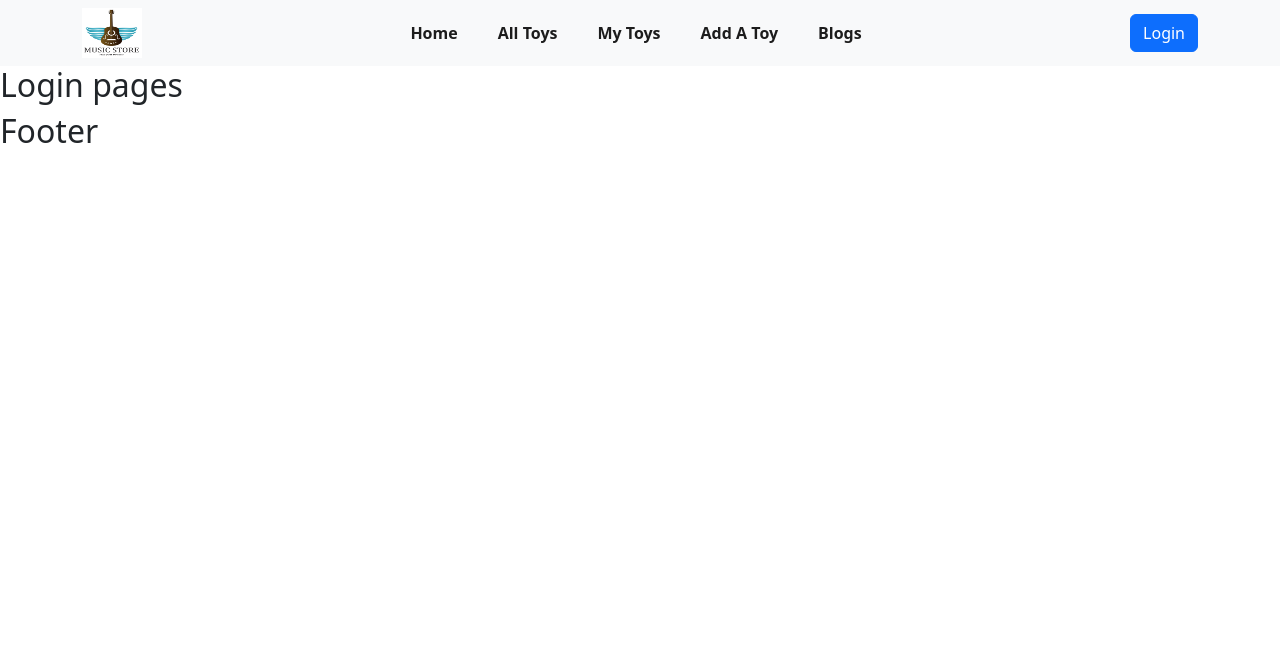
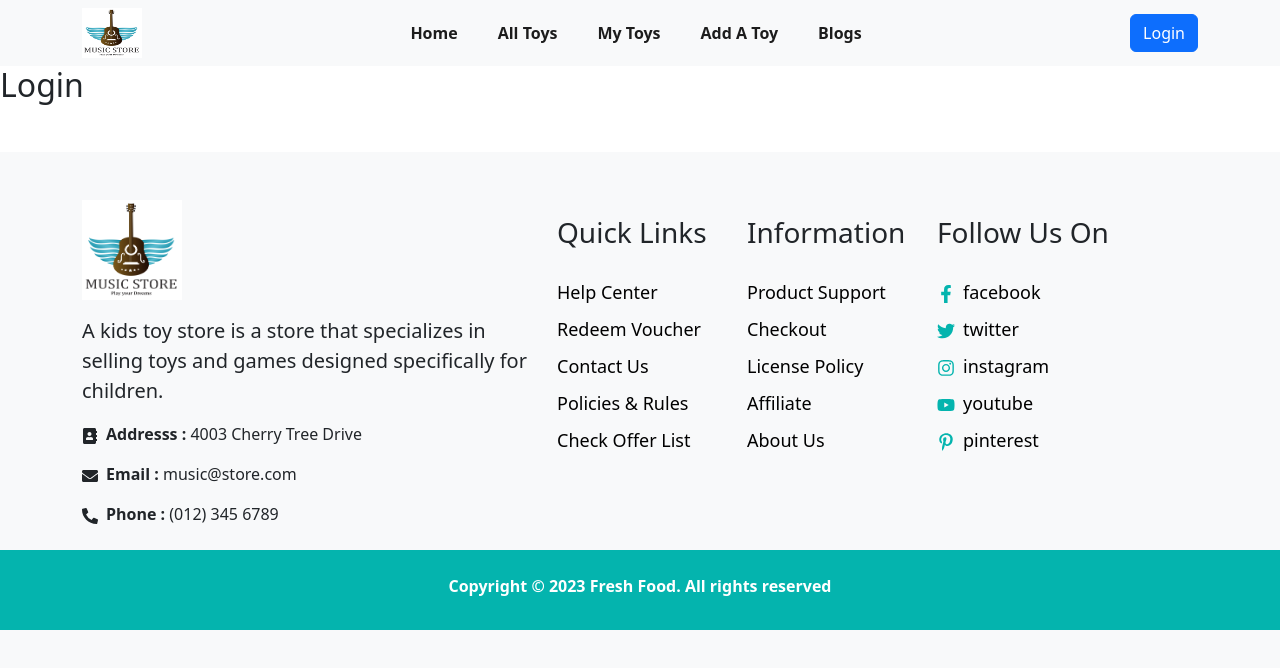
Before and after one commit to 75mdnazmul/Music-Store-Project-Client, a React (Vite) app: page /login in a window 1280 px wide. Shown: the top 668 px of the page. Built offline with nearby package versions, Linux system fonts and the light colour scheme.

Commit message:
Footer part is added

```diff
--- a/index.html
+++ b/index.html
@@ -2,7 +2,7 @@
 <html lang="en">
   <head>
     <meta charset="UTF-8" />
-    <link rel="icon" type="image/svg+xml" href="/vite.svg" />
+    <link rel="icon" href="/src/assets/logo.png" />
     <link href="index.css?theme=light" rel="stylesheet">
     <meta name="viewport" content="width=device-width, initial-scale=1.0" />
     <title>Music store</title>
--- a/package.json
+++ b/package.json
@@ -16,6 +16,7 @@
     "react": "^18.2.0",
     "react-bootstrap": "^2.7.4",
     "react-dom": "^18.2.0",
+    "react-icons": "^4.8.0",
     "react-router-dom": "^6.11.2",
     "sort-by": "^1.2.0"
   },
--- a/src/Pages/Login/Login.jsx
+++ b/src/Pages/Login/Login.jsx
@@ -1,8 +1,8 @@
 
 const Login = () => {
     return (
-        <div>
-            <h2>Login pages</h2>
+        <div cls>
+            <h2>Login</h2>
         </div>
     );
 };
--- /dev/null
+++ b/src/Shared/Footer/Footer.css
@@ -0,0 +1,15 @@
+.footer-links ul{
+    padding: 0;
+}
+.footer-links ul li {
+    list-style: none;
+    padding: 5px 0;
+}
+.footer-links ul li:hover a{
+    color:#04B4AE;
+}
+.footer-links ul li a {
+    text-decoration: none;
+    font-size: 18px;
+    color: black
+}
--- a/src/Shared/Footer/Footer.jsx
+++ b/src/Shared/Footer/Footer.jsx
@@ -1,10 +1,97 @@
-// import React from 'react';
+import { Link } from 'react-router-dom';
+import logo from '../../assets/logo.png'
+import { FaAddressBook, FaEnvelope, FaPhoneAlt, FaFacebookF, FaTwitter, FaInstagram, FaYoutube, FaPinterestP} from 'react-icons/fa';
+import './Footer.css'
 
 const Footer = () => {
     return (
         <div>
-            <h2>Footer
-            </h2>
+            <div>
+                <footer className='py-5 bg-light mt-5' >
+                    <div className="container">
+                        <div className="row">
+                            <div className="col-sm-6 col-md-4 col-lg-5 pb-2">
+                                <div className="footer-logo-part">
+                                    <div className="footer-logo">
+                                        <Link to="/"><img style={{ width: "100px", height: '100px' }} src={logo} alt="" />
+                                        </Link>
+                                    </div>
+                                    <p className="fs-5 pt-3">
+                                        A kids toy store is a store that specializes in selling toys and games designed specifically for children.
+                                    </p>
+                                    <div >
+                                        <p >
+                                            <FaAddressBook></FaAddressBook>
+                                            <span className="ps-2"><span className='fw-bold'>Addresss :</span>  4003 Cherry Tree Drive</span>
+                                        </p>
+                                        <p>
+                                           <FaEnvelope></FaEnvelope>
+                                            <span className="ps-2"><span className='fw-bold'>Email :</span> music@store.com</span>
+                                        </p>
+                                        <p>
+                                            <FaPhoneAlt></FaPhoneAlt>
+                                            <span className="ps-2"><span className='fw-bold'>Phone :</span> (012) 345 6789</span>
+                                        </p>
+
+
+                                    </div>
+                                </div>
+                            </div>
+                            <div className="col-sm-6 col-md-4 col-lg-2 pt-3">
+                                <div className="">
+                                    <div className="footer-links">
+                                        <h3>Quick Links</h3>
+                                        <ul className="pt-3 ">
+                                            <li><a href="#">Help Center</a></li>
+                                            <li><a href="#">Redeem Voucher</a></li>
+                                            <li><a href="#">Contact Us</a></li>
+                                            <li><a href="#">Policies & Rules</a></li>
+                                            <li><a href="#">Check Offer List</a></li>
+                                        </ul>
+                                    </div>
+                                </div>
+                            </div>
+                            <div className="col-sm-6 col-md-4 col-lg-2 pt-3">
+                                <div className="">
+                                    <div className="">
+                                        <h3>Information</h3>
+                                    </div>
+                                    <div className="footer-links">
+                                        <ul className="pt-3">
+                                            <li><a href="#">Product Support</a></li>
+                                            <li><a href="#">Checkout</a></li>
+                                            <li><a href="#">License Policy</a></li>
+                                            <li><a href="#">Affiliate</a></li>
+                                            <li><a href="#">About Us</a></li>
+                                        </ul>
+                                    </div>
+                                </div>
+                            </div>
+                            <div className="col-sm-6 col-md-4 col-lg-3 pt-3" >
+                                <div className="">
+                                    <div className="">
+                                        <h3>Follow Us On</h3>
+                                    </div>
+                                    <div className="footer-links">
+                                        <ul className="pt-3">
+                                            <li><a href="#"><FaFacebookF style={{color: '#04B4AE'}}></FaFacebookF><span className='ps-2'>facebook</span></a></li>
+                                            <li><a href="#"><FaTwitter style={{color: '#04B4AE'}}></FaTwitter><span className='ps-2'>twitter</span></a></li>
+                                            <li><a href="#"><FaInstagram style={{color: '#04B4AE'}}></FaInstagram><span className='ps-2'>instagram</span></a></li>
+                                            <li><a href="#"><FaYoutube style={{color: '#04B4AE'}}></FaYoutube><span className='ps-2'>youtube</span></a></li>
+                                            <li><a href="#"><FaPinterestP style={{color: '#04B4AE'}}></FaPinterestP><span className='ps-2'>pinterest</span></a></li>
+                                        </ul>
+                                    </div>
+                                </div>
+                            </div>
+                        </div>
+                    </div>
+                    <section className=" text-center pt-4 pb-3" style={{backgroundColor: '#04B4AE'}}>
+                        <p className="container text-white fw-bold">
+                            Copyright &#169; 2023 Fresh Food. All rights reserved
+                        </p>
+                    </section>
+                </footer>
+            </div>
         </div>
     );
 };
--- a/src/index.css
+++ b/src/index.css
@@ -1,14 +0,0 @@
-@tailwind base;
-@tailwind components;
-@tailwind utilities;
-/* index.css */
-
-:root {
-    --color-primary: #ffffff; /* প্রাথমিক মান হচ্ছে সাদা */
-  }
-  :root {
-    --background-color: white;
-  }
-  body {
-    background-color: var(--background-color);
-  }
```
Also changed, not shown: 1 other file (tests, documents, lock files or other folders).
